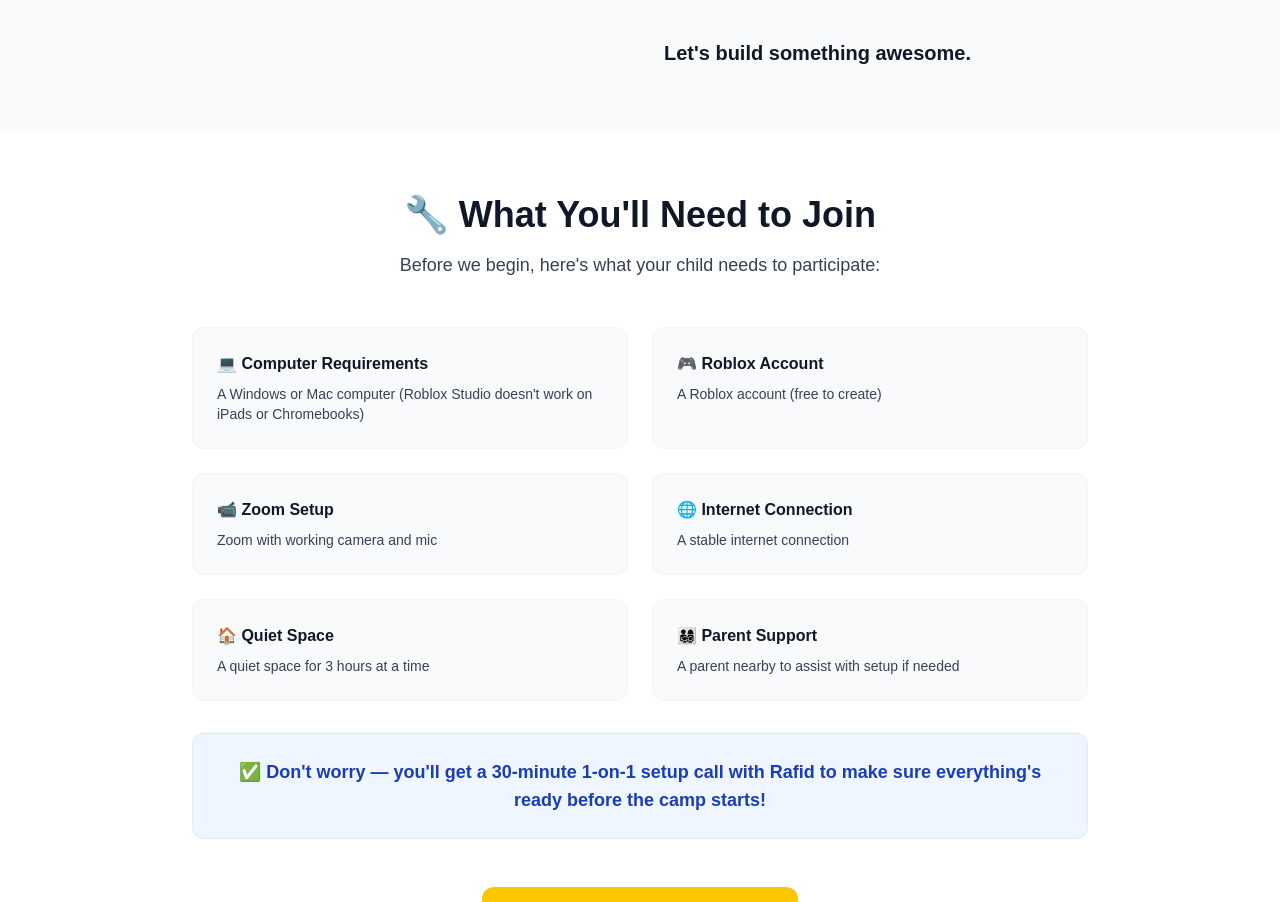
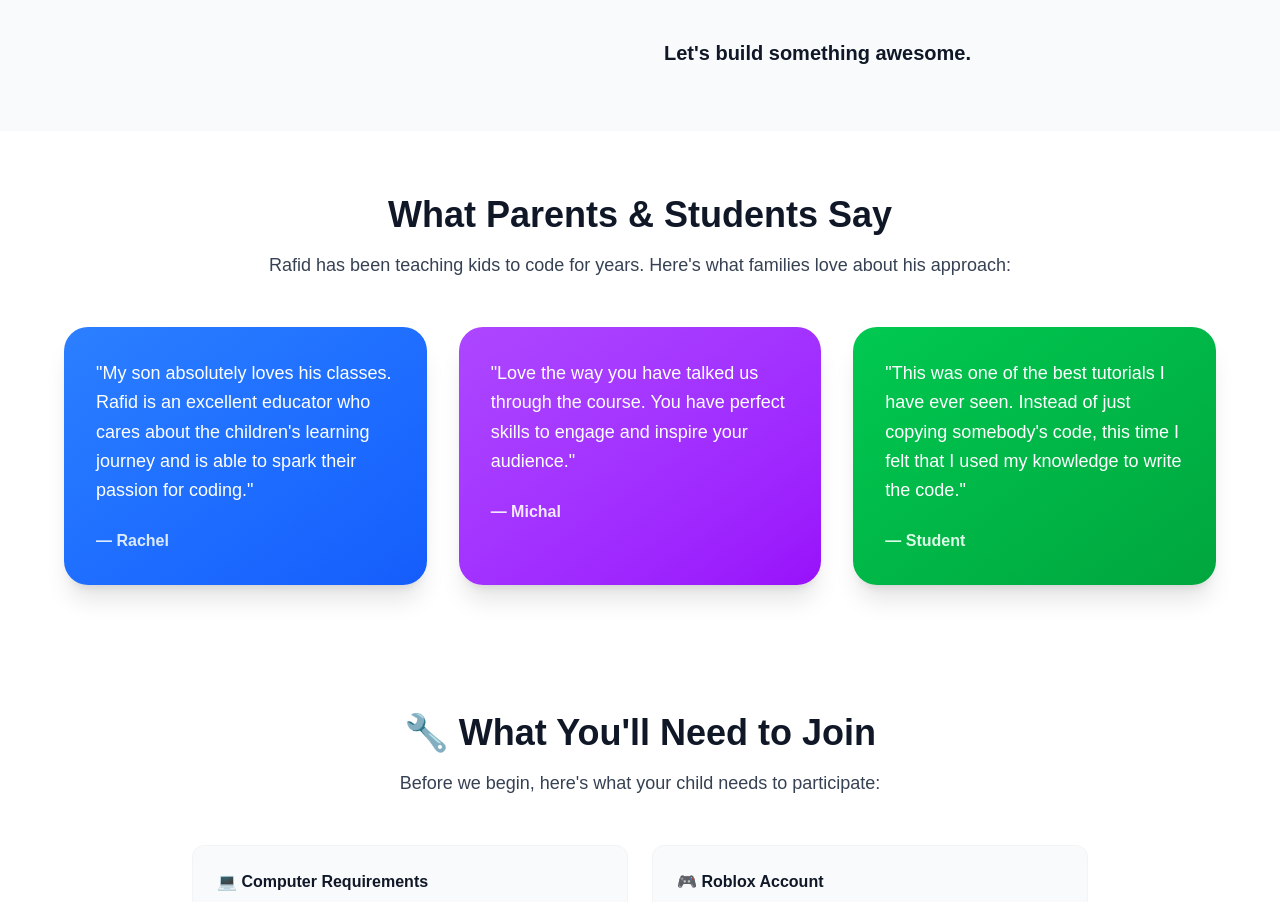
Before and after one commit to rafidhoda/robloxcreatorcamp, a Next.js app: page / in a window 1280 px wide. Shown: the part 3460-4362 px from the top of the page. Built offline with nearby package versions, Linux system fonts and the light colour scheme.

Commit message:
Add testimonials section

```diff
--- a/src/app/page.tsx
+++ b/src/app/page.tsx
@@ -338,6 +338,46 @@
                   Let&apos;s build something awesome.
                 </p>
               </div>
+            </div>
+          </div>
+        </div>
+      </section>
+
+      {/* Testimonials Section */}
+      <section className="py-16 px-4 bg-white">
+        <div className="max-w-6xl mx-auto">
+          <div className="text-center mb-12">
+            <h2 className="text-3xl md:text-4xl font-extrabold text-gray-900 mb-4">
+              What Parents & Students Say
+            </h2>
+            <p className="text-lg text-gray-700">
+              Rafid has been teaching kids to code for years. Here&apos;s what families love about his approach:
+            </p>
+          </div>
+
+          <div className="grid grid-cols-1 md:grid-cols-3 gap-8">
+            {/* Testimonial 1 - Rachel */}
+            <div className="bg-gradient-to-br from-blue-500 to-blue-600 p-8 rounded-3xl shadow-xl text-white">
+              <blockquote className="text-lg leading-relaxed mb-6">
+                "My son absolutely loves his classes. Rafid is an excellent educator who cares about the children&apos;s learning journey and is able to spark their passion for coding."
+              </blockquote>
+              <p className="font-bold text-blue-100">— Rachel</p>
+            </div>
+
+            {/* Testimonial 2 - Michal */}
+            <div className="bg-gradient-to-br from-purple-500 to-purple-600 p-8 rounded-3xl shadow-xl text-white">
+              <blockquote className="text-lg leading-relaxed mb-6">
+                "Love the way you have talked us through the course. You have perfect skills to engage and inspire your audience."
+              </blockquote>
+              <p className="font-bold text-purple-100">— Michal</p>
+            </div>
+
+            {/* Testimonial 3 - Student */}
+            <div className="bg-gradient-to-br from-green-500 to-green-600 p-8 rounded-3xl shadow-xl text-white">
+              <blockquote className="text-lg leading-relaxed mb-6">
+                "This was one of the best tutorials I have ever seen. Instead of just copying somebody&apos;s code, this time I felt that I used my knowledge to write the code."
+              </blockquote>
+              <p className="font-bold text-green-100">— Student</p>
             </div>
           </div>
         </div>
```
